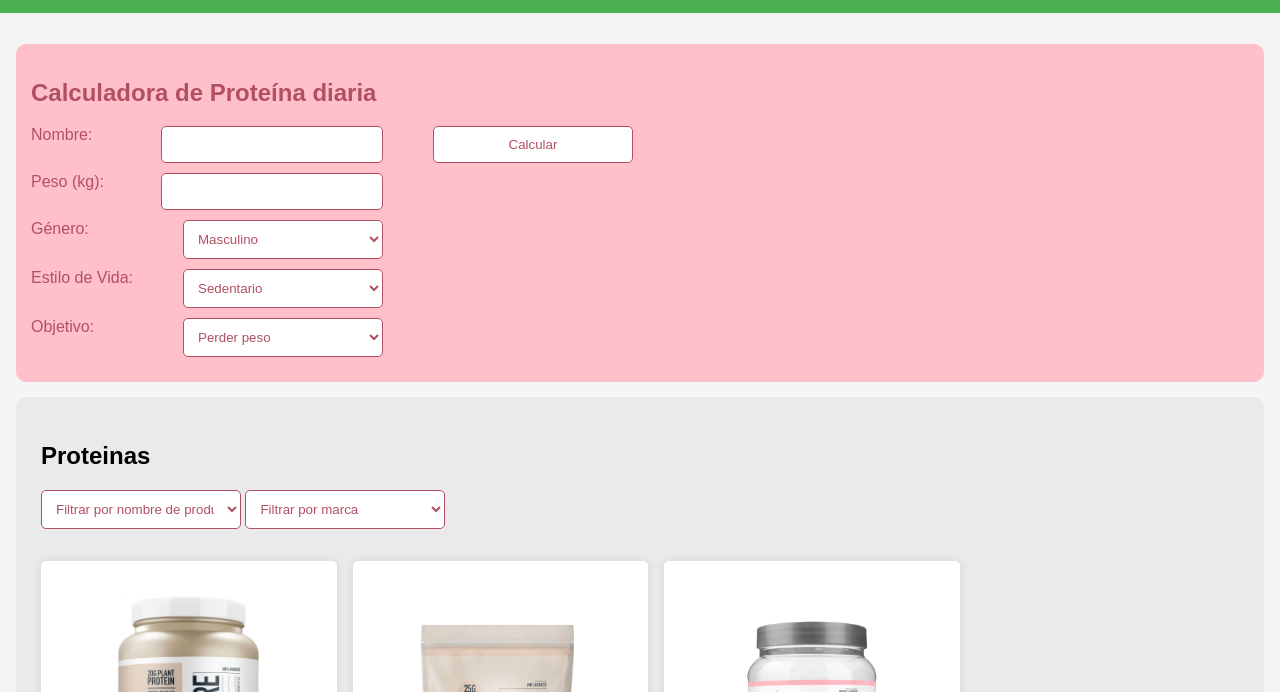
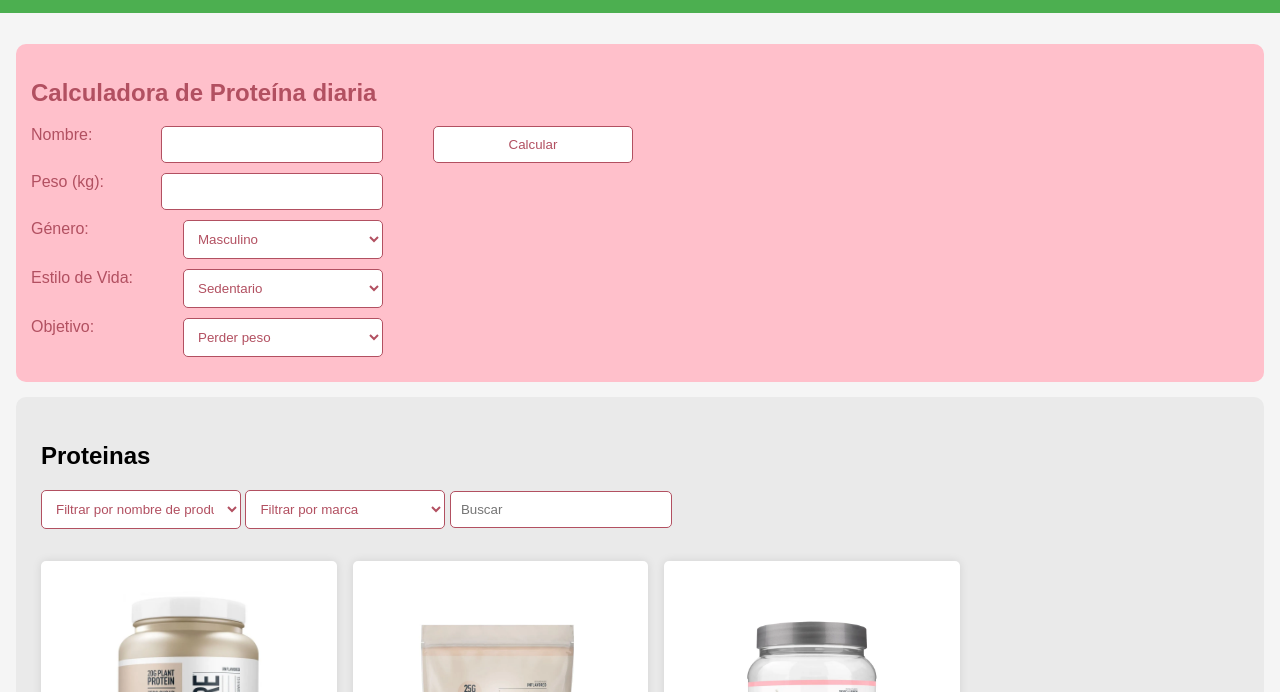
Before and after one commit to GueriniC/calculadorproteina, a plain HTML site: page index.html in a window 1280 px wide. Shown: the part 108-800 px from the top of the page. Drawn offline with Linux system fonts and the light colour scheme.

Commit message:
agregado de search

```diff
--- a/index.html
+++ b/index.html
@@ -4,7 +4,7 @@
     <meta charset="UTF-8">
     <meta name="viewport" content="width=device-width, initial-scale=1.0">
     <script defer src="js/main.js"></script>
-    <title>Clara Guerini</title>
+    <title>Proteína</title>
     <link rel="stylesheet" href="style.css">
 
 </head>
@@ -80,6 +80,8 @@
                     <select id="filtroMarca">
                         <option value="">Filtrar por marca</option>
                     </select>
+                    <input type="text" id="search" placeholder="Buscar"></div>
+
                 </div>
             </div>
             <div class="product-list" id="product-list"></div>
```
